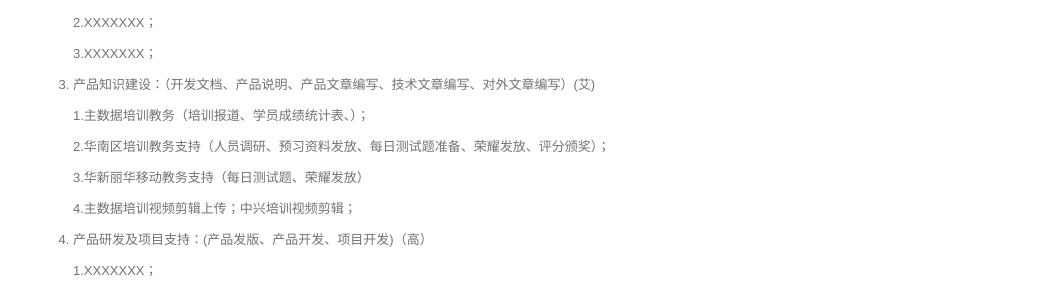
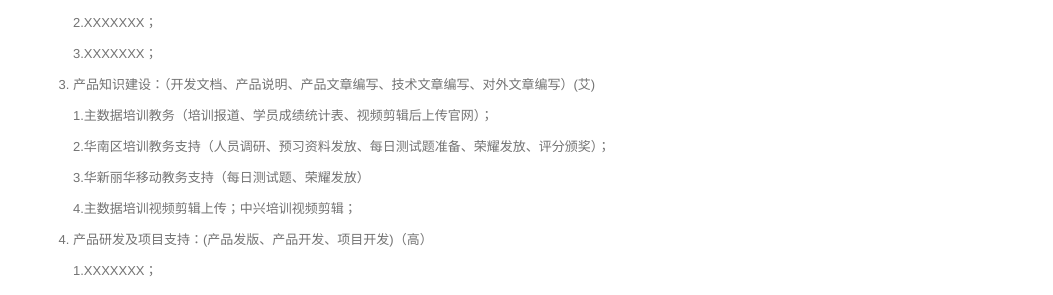
Before and after one commit to walllFlower/blog, a Jekyll site: the page built from _posts/2018-07-17-day_report_cxz.md, in a window 1280 px wide and 900 px high, scrolled down 559 px. Shown: the part 152-447 px from the top of the window, without its empty margins (227-1280 px from the left). Built offline with Jekyll 4.4.1, drawn with Linux system fonts in a browser that asks for light colours; comment, search, counter and statistics services are not loaded.

Commit message:
Update 2018-07-17-day_report_cxz.md

```diff
--- a/_posts/2018-07-17-day_report_cxz.md
+++ b/_posts/2018-07-17-day_report_cxz.md
@@ -41,7 +41,7 @@ categories: 技术运营工作周报
 
 3. 产品知识建设：（开发文档、产品说明、产品文章编写、技术文章编写、对外文章编写）(艾)
 
-    1.主数据培训教务（培训报道、学员成绩统计表、）；
+    1.主数据培训教务（培训报道、学员成绩统计表、视频剪辑后上传官网）；
 
     2.华南区培训教务支持（人员调研、预习资料发放、每日测试题准备、荣耀发放、评分颁奖）；
 
```
